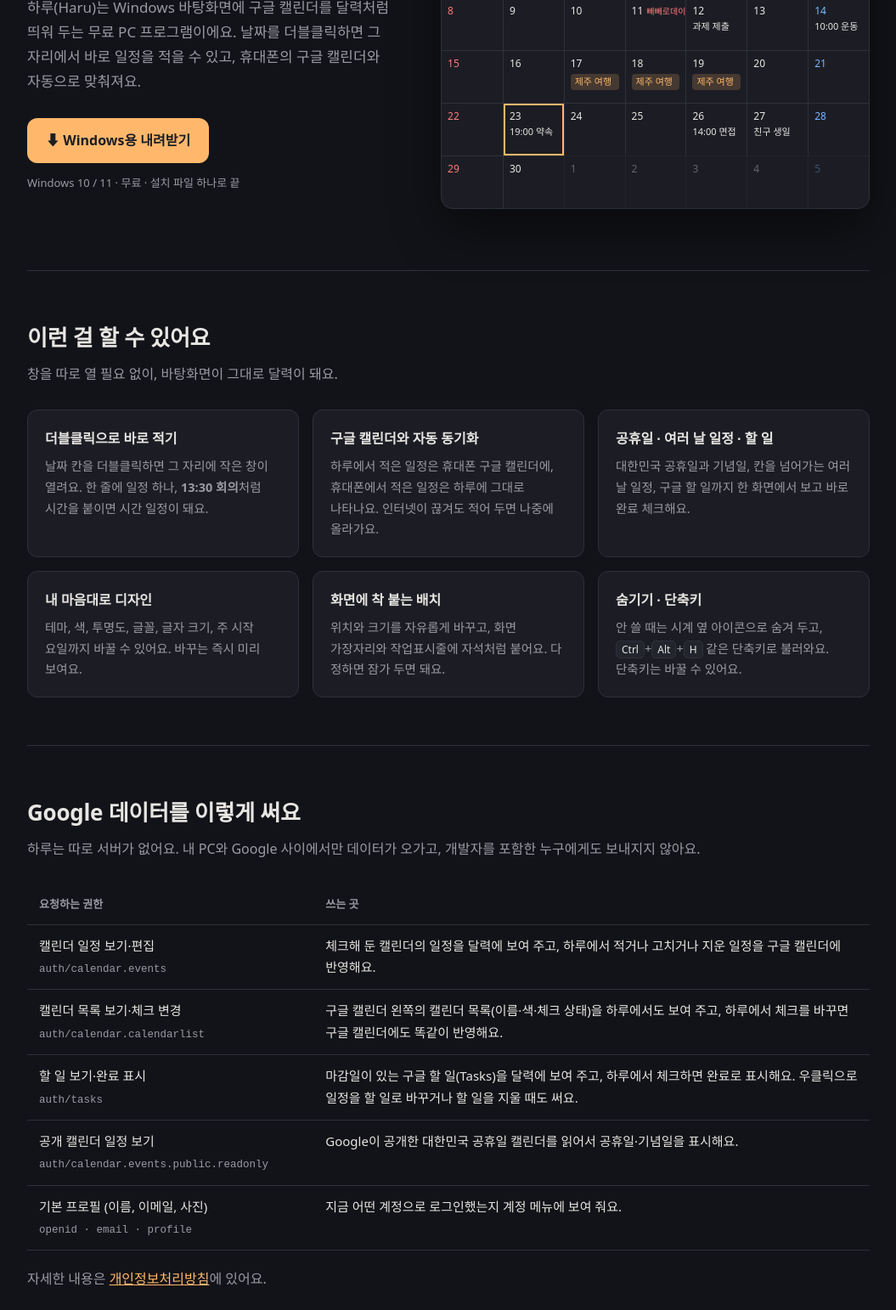
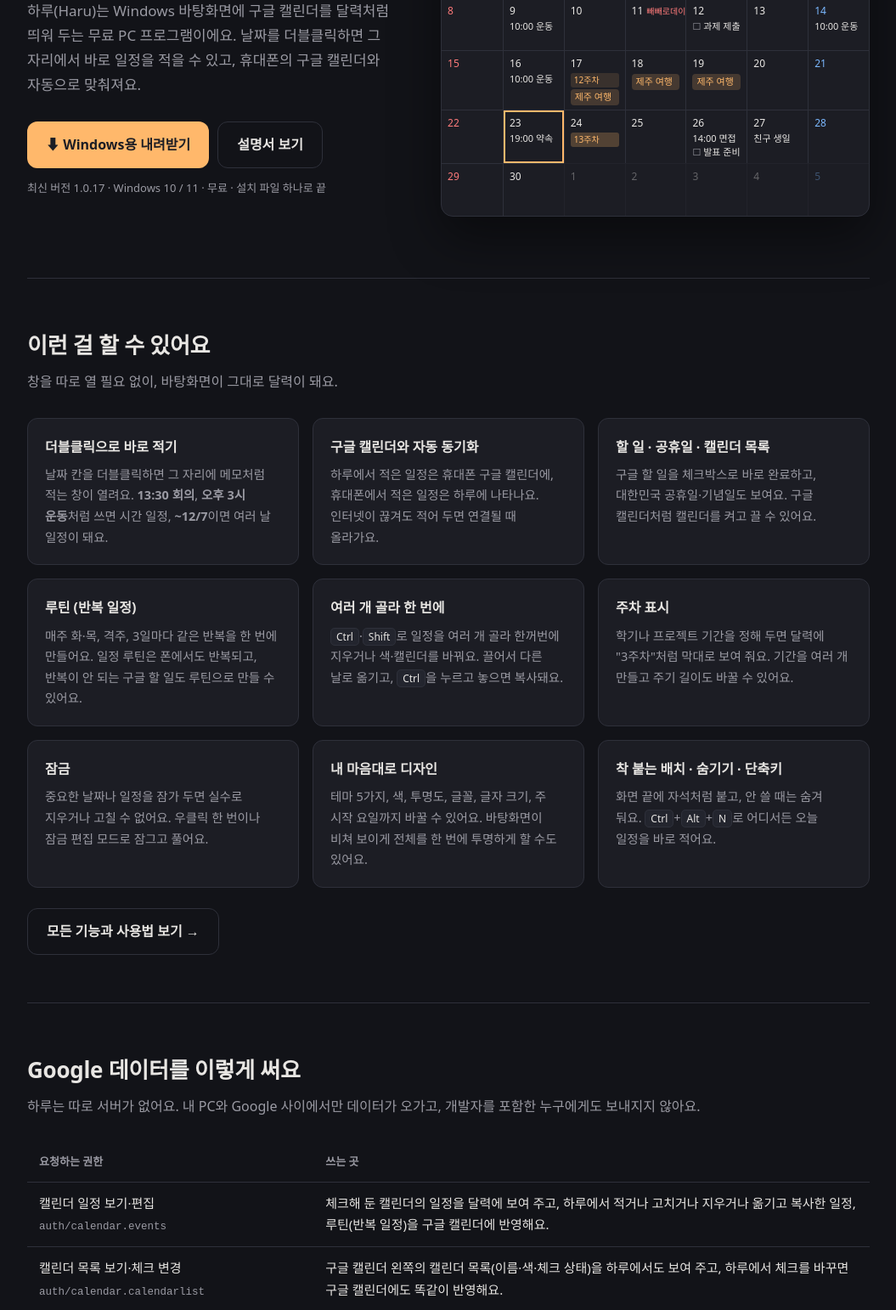
Before and after one commit to qerqer79/haru-releases, a plain HTML site: page index.html in a window 1280 px wide. Shown: the part 275-1817 px from the top of the page at 85% size, without its empty margins (112-1167 px from the left). Drawn offline with Linux system fonts and the light colour scheme; no server answers; a web font is replaced by a local one.

Commit message:
홈페이지 1.0.17 기준으로 최신화 + 설명서 버튼
- 첫 화면에 '설명서 보기' 버튼, 기능 목록 아래 '모든 기능과 사용법 보기' 버튼
- 최신 버전 번호 표시 (GitHub 최신 Release에서 자동으로 가져옴)
- 기능 카드 9개로: 루틴, 여러 개 골라 옮기기·복사, 주차, 잠금, 캘린더 목록 등 추가
- 미리보기 달력에 할 일·주차·반복 일정 표시
- Google 데이터 표와 개인정보처리방침에 루틴·옮기기·복사 반영

Co-Authored-By: Claude Opus 5.5 <noreply@anthropic.com>
Claude-Session: https://claude.ai/code/session_01PLSRi5Z8rkDgQBvzgYf9eA

```diff
--- a/index.html
+++ b/index.html
@@ -33,6 +33,13 @@
   .btn{display:inline-flex;align-items:center;gap:8px;background:var(--accent);color:#1C1D24;
        font-weight:700;padding:13px 22px;border-radius:12px;text-decoration:none;font-size:16px}
   .btn:hover{filter:brightness(1.06)}
+  .btns{display:flex;flex-wrap:wrap;gap:10px}
+  .btn.ghost{background:transparent;color:var(--text);border:1px solid var(--line);font-weight:600}
+  .btn.ghost:hover{background:var(--panel2);filter:none}
+  .more{margin:24px 0 0}
+  .d .ev.task::before{content:"☐ ";color:var(--dim)}
+  .wk{display:block;font-size:10px;color:var(--accent);background:rgba(255,184,107,.13);border-radius:3px;padding:0 4px;margin:1px 0 2px;white-space:nowrap;overflow:hidden}
+  .wk.alt{background:rgba(255,184,107,.24)}
   .meta{display:block;margin-top:12px;color:var(--dim);font-size:13px}
 
   /* 달력 미리보기 */
@@ -101,8 +108,11 @@
     <div>
       <h1>바탕화면에 늘 떠 있는<br><em>구글 캘린더</em></h1>
       <p>하루(Haru)는 Windows 바탕화면에 구글 캘린더를 달력처럼 띄워 두는 무료 PC 프로그램이에요. 날짜를 더블클릭하면 그 자리에서 바로 일정을 적을 수 있고, 휴대폰의 구글 캘린더와 자동으로 맞춰져요.</p>
-      <a class="btn" href="https://github.com/qerqer79/haru-releases/releases/latest">⬇ Windows용 내려받기</a>
-      <span class="meta">Windows 10 / 11 · 무료 · 설치 파일 하나로 끝</span>
+      <div class="btns">
+        <a class="btn" href="https://github.com/qerqer79/haru-releases/releases/latest">⬇ Windows용 내려받기</a>
+        <a class="btn ghost" href="manual.html">설명서 보기</a>
+      </div>
+      <span class="meta">최신 버전 <span id="ver">1.0.17</span> · Windows 10 / 11 · 무료 · 설치 파일 하나로 끝</span>
     </div>
 
     <div class="cal" aria-label="하루 화면 예시">
@@ -111,7 +121,7 @@
         <div class="wd">일</div><div class="wd">월</div><div class="wd">화</div><div class="wd">수</div><div class="wd">목</div><div class="wd">금</div><div class="wd">토</div>
 
         <div class="d sun"><span class="n">1</span></div>
-        <div class="d"><span class="n">2</span></div>
+        <div class="d"><span class="n">2</span><span class="ev">10:00 운동</span></div>
         <div class="d"><span class="n">3</span><span class="ev">13:30 회의</span></div>
         <div class="d"><span class="n">4</span></div>
         <div class="d"><span class="n">5</span><span class="ev">병원 예약</span></div>
@@ -119,16 +129,16 @@
         <div class="d sat"><span class="n">7</span></div>
 
         <div class="d sun"><span class="n">8</span></div>
-        <div class="d"><span class="n">9</span></div>
+        <div class="d"><span class="n">9</span><span class="ev">10:00 운동</span></div>
         <div class="d"><span class="n">10</span></div>
         <div class="d"><span class="n">11</span><span class="hol">빼빼로데이</span></div>
-        <div class="d"><span class="n">12</span><span class="ev">과제 제출</span></div>
+        <div class="d"><span class="n">12</span><span class="ev task">과제 제출</span></div>
         <div class="d"><span class="n">13</span></div>
         <div class="d sat"><span class="n">14</span><span class="ev">10:00 운동</span></div>
 
         <div class="d sun"><span class="n">15</span></div>
-        <div class="d"><span class="n">16</span></div>
-        <div class="d"><span class="n">17</span><span class="bar">제주 여행</span></div>
+        <div class="d"><span class="n">16</span><span class="ev">10:00 운동</span></div>
+        <div class="d"><span class="n">17</span><span class="wk">12주차</span><span class="bar">제주 여행</span></div>
         <div class="d"><span class="n">18</span><span class="bar">제주 여행</span></div>
         <div class="d"><span class="n">19</span><span class="bar">제주 여행</span></div>
         <div class="d"><span class="n">20</span></div>
@@ -136,9 +146,9 @@
 
         <div class="d sun"><span class="n">22</span></div>
         <div class="d today"><span class="n">23</span><span class="ev">19:00 약속</span></div>
-        <div class="d"><span class="n">24</span></div>
+        <div class="d"><span class="n">24</span><span class="wk alt">13주차</span></div>
         <div class="d"><span class="n">25</span></div>
-        <div class="d"><span class="n">26</span><span class="ev">14:00 면접</span></div>
+        <div class="d"><span class="n">26</span><span class="ev">14:00 면접</span><span class="ev task">발표 준비</span></div>
         <div class="d"><span class="n">27</span><span class="ev">친구 생일</span></div>
         <div class="d sat"><span class="n">28</span></div>
 
@@ -157,13 +167,17 @@
     <h2>이런 걸 할 수 있어요</h2>
     <p class="lead">창을 따로 열 필요 없이, 바탕화면이 그대로 달력이 돼요.</p>
     <div class="grid">
-      <div class="card"><h3>더블클릭으로 바로 적기</h3><p>날짜 칸을 더블클릭하면 그 자리에 작은 창이 열려요. 한 줄에 일정 하나, <b>13:30 회의</b>처럼 시간을 붙이면 시간 일정이 돼요.</p></div>
-      <div class="card"><h3>구글 캘린더와 자동 동기화</h3><p>하루에서 적은 일정은 휴대폰 구글 캘린더에, 휴대폰에서 적은 일정은 하루에 그대로 나타나요. 인터넷이 끊겨도 적어 두면 나중에 올라가요.</p></div>
-      <div class="card"><h3>공휴일 · 여러 날 일정 · 할 일</h3><p>대한민국 공휴일과 기념일, 칸을 넘어가는 여러 날 일정, 구글 할 일까지 한 화면에서 보고 바로 완료 체크해요.</p></div>
-      <div class="card"><h3>내 마음대로 디자인</h3><p>테마, 색, 투명도, 글꼴, 글자 크기, 주 시작 요일까지 바꿀 수 있어요. 바꾸는 즉시 미리 보여요.</p></div>
-      <div class="card"><h3>화면에 착 붙는 배치</h3><p>위치와 크기를 자유롭게 바꾸고, 화면 가장자리와 작업표시줄에 자석처럼 붙어요. 다 정하면 잠가 두면 돼요.</p></div>
-      <div class="card"><h3>숨기기 · 단축키</h3><p>안 쓸 때는 시계 옆 아이콘으로 숨겨 두고, <kbd>Ctrl</kbd>+<kbd>Alt</kbd>+<kbd>H</kbd> 같은 단축키로 불러와요. 단축키는 바꿀 수 있어요.</p></div>
+      <div class="card"><h3>더블클릭으로 바로 적기</h3><p>날짜 칸을 더블클릭하면 그 자리에 메모처럼 적는 창이 열려요. <b>13:30 회의</b>, <b>오후 3시 운동</b>처럼 쓰면 시간 일정, <b>~12/7</b>이면 여러 날 일정이 돼요.</p></div>
+      <div class="card"><h3>구글 캘린더와 자동 동기화</h3><p>하루에서 적은 일정은 휴대폰 구글 캘린더에, 휴대폰에서 적은 일정은 하루에 나타나요. 인터넷이 끊겨도 적어 두면 연결될 때 올라가요.</p></div>
+      <div class="card"><h3>할 일 · 공휴일 · 캘린더 목록</h3><p>구글 할 일을 체크박스로 바로 완료하고, 대한민국 공휴일·기념일도 보여요. 구글 캘린더처럼 캘린더를 켜고 끌 수 있어요.</p></div>
+      <div class="card"><h3>루틴 (반복 일정)</h3><p>매주 화·목, 격주, 3일마다 같은 반복을 한 번에 만들어요. 일정 루틴은 폰에서도 반복되고, 반복이 안 되는 구글 할 일도 루틴으로 만들 수 있어요.</p></div>
+      <div class="card"><h3>여러 개 골라 한 번에</h3><p><kbd>Ctrl</kbd>·<kbd>Shift</kbd>로 일정을 여러 개 골라 한꺼번에 지우거나 색·캘린더를 바꿔요. 끌어서 다른 날로 옮기고, <kbd>Ctrl</kbd>을 누르고 놓으면 복사돼요.</p></div>
+      <div class="card"><h3>주차 표시</h3><p>학기나 프로젝트 기간을 정해 두면 달력에 "3주차"처럼 막대로 보여 줘요. 기간을 여러 개 만들고 주기 길이도 바꿀 수 있어요.</p></div>
+      <div class="card"><h3>잠금</h3><p>중요한 날짜나 일정을 잠가 두면 실수로 지우거나 고칠 수 없어요. 우클릭 한 번이나 잠금 편집 모드로 잠그고 풀어요.</p></div>
+      <div class="card"><h3>내 마음대로 디자인</h3><p>테마 5가지, 색, 투명도, 글꼴, 글자 크기, 주 시작 요일까지 바꿀 수 있어요. 바탕화면이 비쳐 보이게 전체를 한 번에 투명하게 할 수도 있어요.</p></div>
+      <div class="card"><h3>착 붙는 배치 · 숨기기 · 단축키</h3><p>화면 끝에 자석처럼 붙고, 안 쓸 때는 숨겨 둬요. <kbd>Ctrl</kbd>+<kbd>Alt</kbd>+<kbd>N</kbd>로 어디서든 오늘 일정을 바로 적어요.</p></div>
     </div>
+    <p class="more"><a class="btn ghost" href="manual.html">모든 기능과 사용법 보기 →</a></p>
   </section>
 
   <section id="google">
@@ -171,9 +185,9 @@
     <p class="lead">하루는 따로 서버가 없어요. 내 PC와 Google 사이에서만 데이터가 오가고, 개발자를 포함한 누구에게도 보내지지 않아요.</p>
     <table>
       <tr><th style="width:34%">요청하는 권한</th><th>쓰는 곳</th></tr>
-      <tr><td>캘린더 일정 보기·편집<br><code>auth/calendar.events</code></td><td>체크해 둔 캘린더의 일정을 달력에 보여 주고, 하루에서 적거나 고치거나 지운 일정을 구글 캘린더에 반영해요.</td></tr>
+      <tr><td>캘린더 일정 보기·편집<br><code>auth/calendar.events</code></td><td>체크해 둔 캘린더의 일정을 달력에 보여 주고, 하루에서 적거나 고치거나 지우거나 옮기고 복사한 일정, 루틴(반복 일정)을 구글 캘린더에 반영해요.</td></tr>
       <tr><td>캘린더 목록 보기·체크 변경<br><code>auth/calendar.calendarlist</code></td><td>구글 캘린더 왼쪽의 캘린더 목록(이름·색·체크 상태)을 하루에서도 보여 주고, 하루에서 체크를 바꾸면 구글 캘린더에도 똑같이 반영해요.</td></tr>
-      <tr><td>할 일 보기·완료 표시<br><code>auth/tasks</code></td><td>마감일이 있는 구글 할 일(Tasks)을 달력에 보여 주고, 하루에서 체크하면 완료로 표시해요. 우클릭으로 일정을 할 일로 바꾸거나 할 일을 지울 때도 써요.</td></tr>
+      <tr><td>할 일 보기·완료 표시<br><code>auth/tasks</code></td><td>마감일이 있는 구글 할 일(Tasks)을 달력에 보여 주고, 하루에서 체크하면 완료로 표시해요. 일정을 할 일로 바꾸거나, 할 일을 옮기고 지우거나, 할 일 루틴을 만들 때도 써요.</td></tr>
       <tr><td>공개 캘린더 일정 보기<br><code>auth/calendar.events.public.readonly</code></td><td>Google이 공개한 대한민국 공휴일 캘린더를 읽어서 공휴일·기념일을 표시해요.</td></tr>
       <tr><td>기본 프로필 (이름, 이메일, 사진)<br><code>openid · email · profile</code></td><td>지금 어떤 계정으로 로그인했는지 계정 메뉴에 보여 줘요.</td></tr>
     </table>
@@ -187,8 +201,9 @@
       <li>"Windows의 PC 보호" 창이 뜨면 <b>추가 정보 → 실행</b>을 눌러요. 개인이 만든 프로그램이라 처음 한 번 뜨는 창이에요.</li>
       <li>설치 위치와 바탕화면 아이콘, 윈도우 시작 시 자동 실행 여부를 고르고 설치해요.</li>
       <li>하루 오른쪽 위의 계정 아이콘에서 <b>Google 로그인</b>을 눌러요. "Google에서 확인하지 않은 앱" 화면이 나오면 <b>고급 → 하루(으)로 이동</b>을 눌러 계속하면 돼요.</li>
-      <li>새 버전이 나오면 하루 제목줄에 <b>새 버전</b> 버튼이 떠요. 누르면 알아서 업데이트돼요.</li>
+      <li>새 버전이 나오면 하루 제목줄에 <b>새 버전</b> 버튼이 떠요. 누르면 알아서 업데이트되고, 일정과 설정은 그대로예요.</li>
     </ol>
+    <p class="more">처음이라면 <a href="manual.html">설명서</a>의 시작하기와 일정 적기부터 읽어 보세요.</p>
   </section>
 
   <footer>
@@ -197,5 +212,14 @@
     <p style="font-size:12.5px">Google 캘린더는 Google LLC의 상표입니다. 하루는 Google과 제휴하거나 Google의 보증을 받은 프로그램이 아닙니다.</p>
   </footer>
 </div>
+<script>
+{
+  // 최신 Release 번호를 가져와 표시 (실패하면 적어 둔 번호 그대로)
+  fetch('https://api.github.com/repos/qerqer79/haru-releases/releases/latest')
+    .then(r=>r.ok?r.json():null)
+    .then(j=>{const t=j&&j.tag_name?String(j.tag_name).replace(/^v/i,''):'';if(/^[0-9.]+$/.test(t))document.getElementById('ver').textContent=t;})
+    .catch(()=>{});
+}
+</script>
 </body>
 </html>
```
Also changed, not shown: privacy.html (+5 -5 lines).
